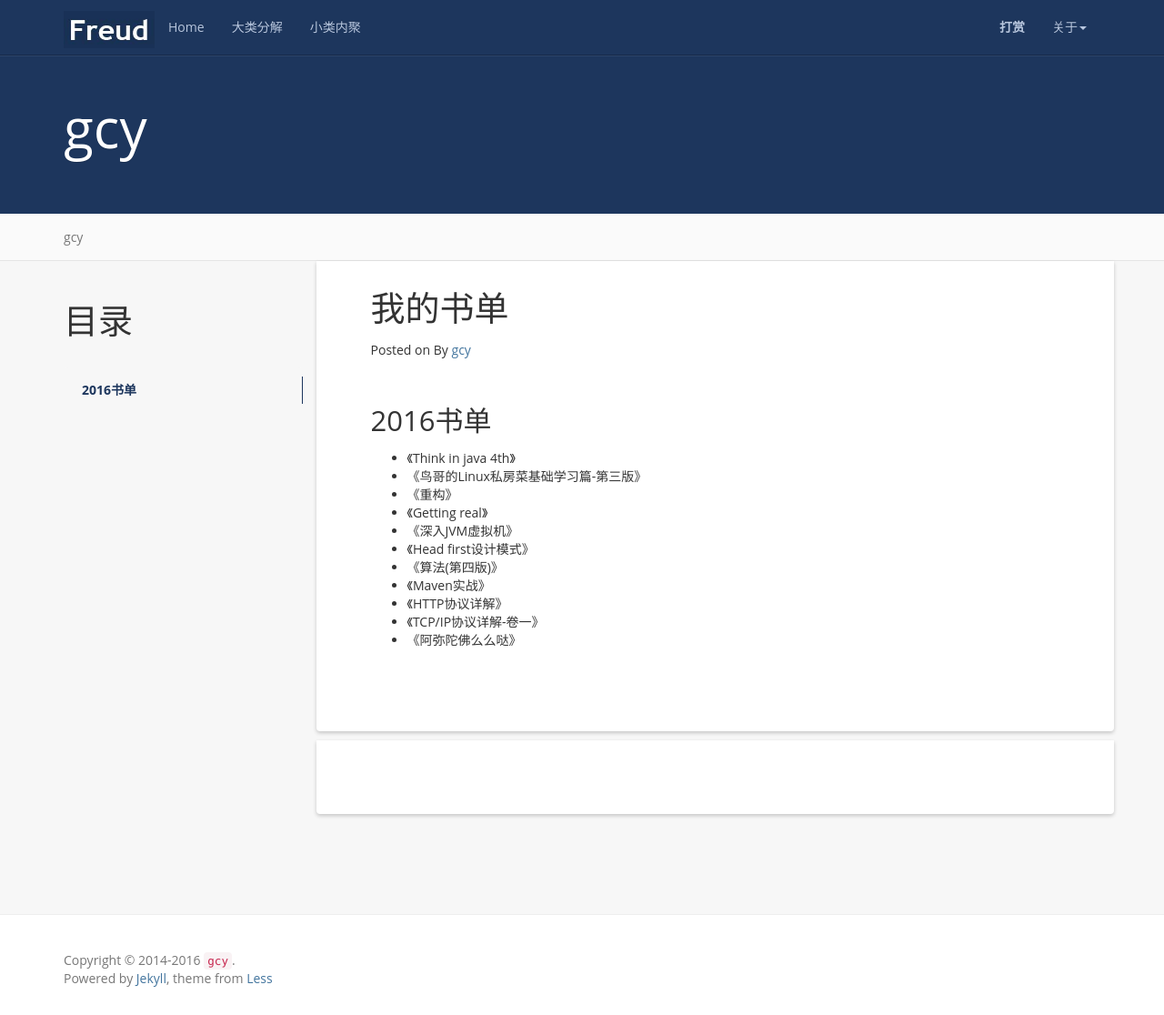
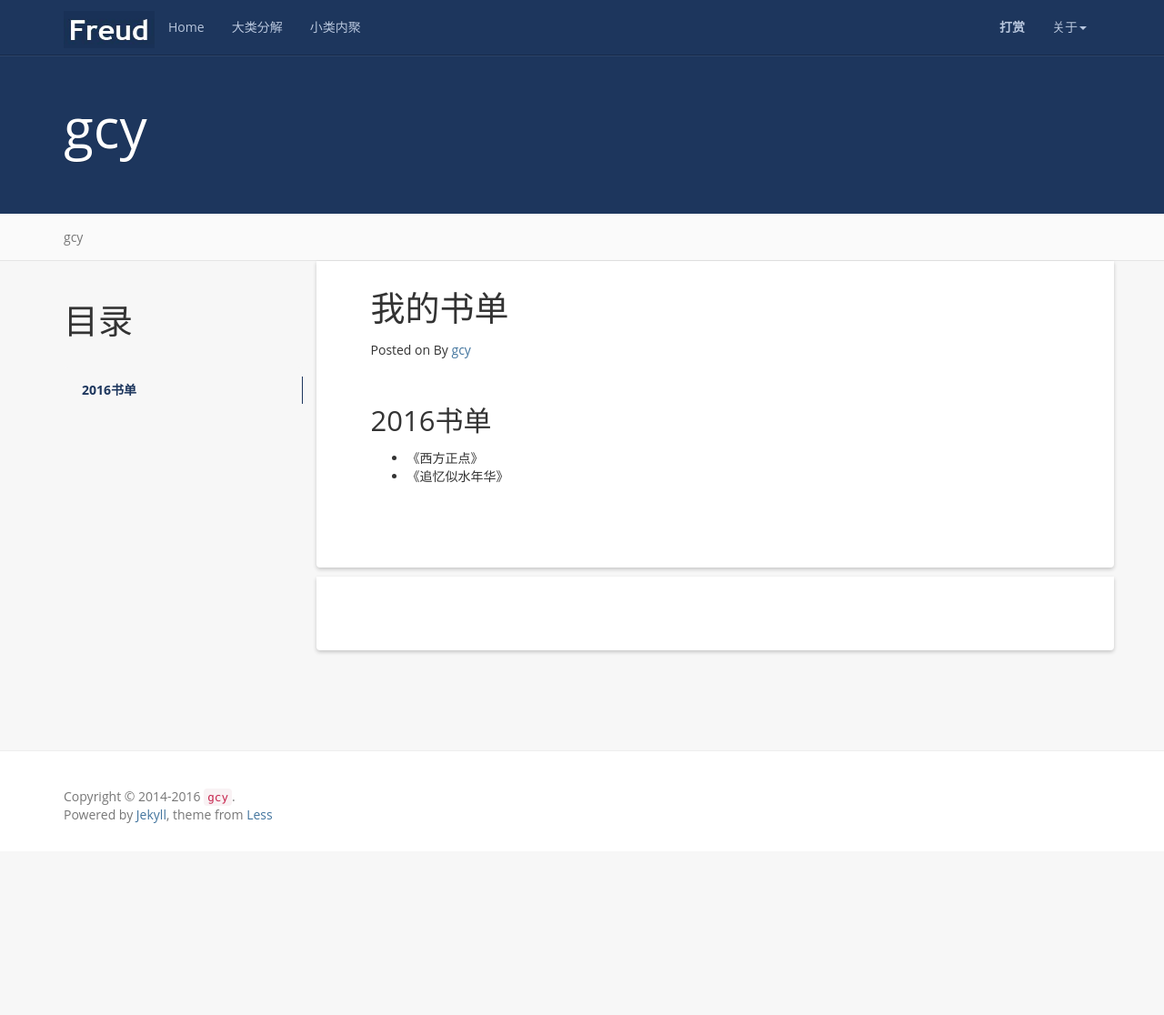
Before and after one commit to lolizeppelin/blog, a Jekyll site: the page built from books.md, in a window 1280 px wide and 1116 px high. Shown: the whole window at 91% size. Built offline with Jekyll 4.4.1, drawn with Linux system fonts in a browser that asks for light colours; comment, search, counter and statistics services are not loaded.

Commit message:
new update

```diff
--- a/_config.yml
+++ b/_config.yml
@@ -3,7 +3,7 @@
 email: lolizepelin@gmail.com
 author: gcy
 url: http://www.lolizeppelin.com
-# resume_site: 个人笔记博客
+resume_site: books
 github: https://github.com/lolizeppelin/
 baseurl: ""
 description: Actually, less is more!
--- a/books.md
+++ b/books.md
@@ -11,14 +11,5 @@
 2016书单
 -----------------------------------------------------------------
 
-+ 《Think in java 4th》
-+ 《鸟哥的Linux私房菜基础学习篇-第三版》
-+ 《重构》
-+ 《Getting real》
-+ 《深入JVM虚拟机》
-+ 《Head first设计模式》
-+ 《算法(第四版)》
-+ 《Maven实战》
-+ 《HTTP协议详解》
-+ 《TCP/IP协议详解-卷一》
-+ 《阿弥陀佛么么哒》
++ 《西方正点》
++ 《追忆似水年华》
```
